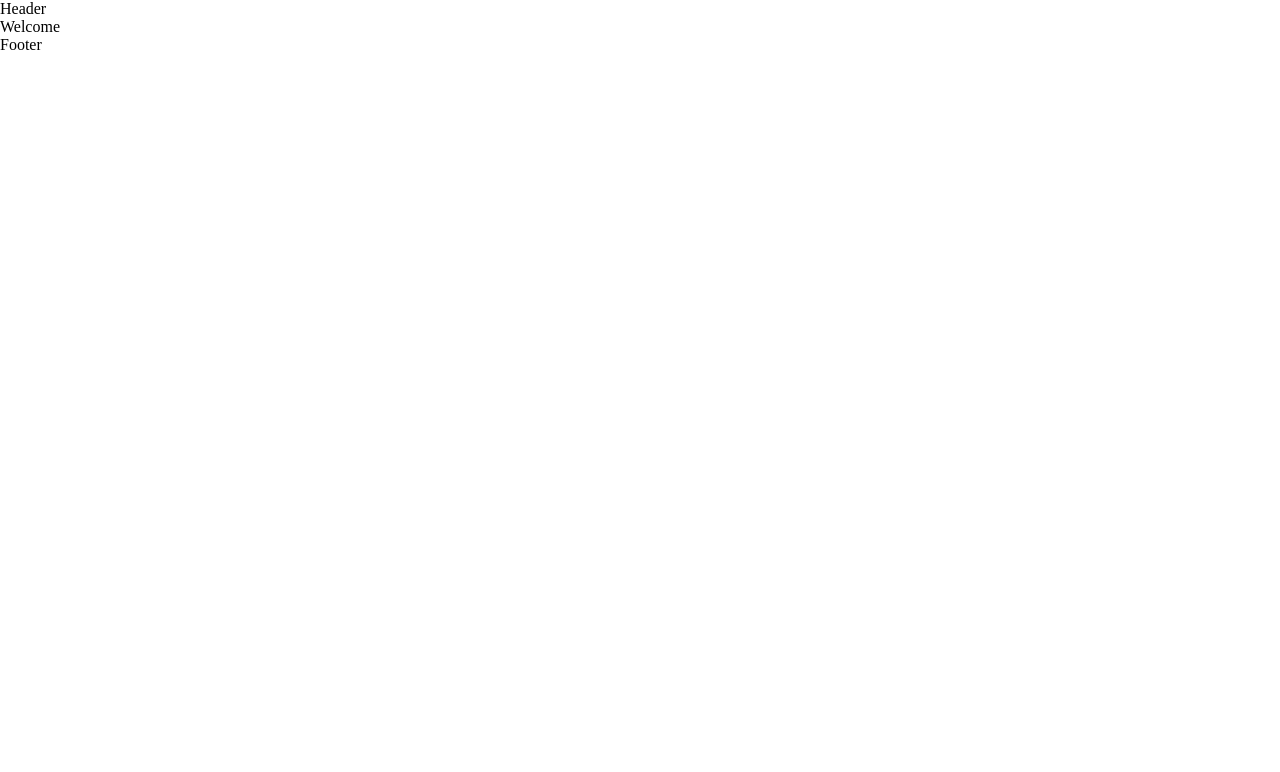
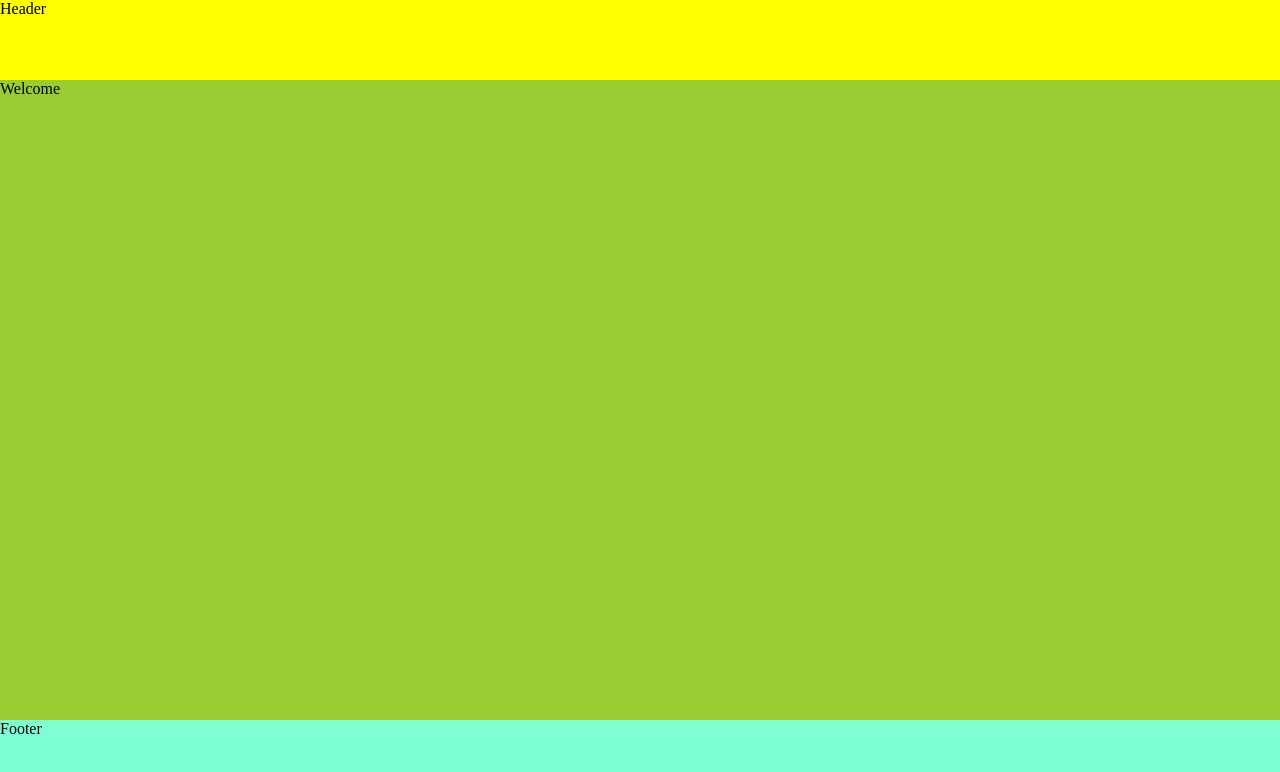
Before and after one commit to johnkatua/Tuk-Past-Paper-Repo, a React (Vite) app: page / in a window 1280 px wide. Shown: the top 772 px of the page. Built offline with nearby package versions, Linux system fonts and the light colour scheme.

Commit message:
divide the layout to three components

```diff
--- a/src/App.css
+++ b/src/App.css
@@ -18,6 +18,8 @@ body {
   padding: 0;
   margin: 0;
   font-family: Epilogue;
+  background-color: var(--gray);
+  height: 100vh;
 }
 
 :root {
--- a/src/components/Footer.jsx
+++ b/src/components/Footer.jsx
@@ -1,7 +1,7 @@
 import React from "react";
 
 const Footer = () => {
-  return <div>Footer</div>;
+  return <div className="footer--container">Footer</div>;
 };
 
 export default Footer;
--- a/src/components/Header.jsx
+++ b/src/components/Header.jsx
@@ -1,7 +1,7 @@
 import React from "react";
 
 const Header = () => {
-  return <div>Header</div>;
+  return <div className="header--container">Header</div>;
 };
 
 export default Header;
--- a/src/components/Layout.jsx
+++ b/src/components/Layout.jsx
@@ -1,6 +1,8 @@
 import React from "react";
+
 import Footer from "./Footer";
 import Header from "./Header";
+import "./index.css";
 
 const Layout = ({ children }) => {
   return (
--- /dev/null
+++ b/src/components/index.css
@@ -0,0 +1,19 @@
+.layout--container {
+  background-color: violet;
+  height: 100vh;
+}
+
+.layout--container main {
+  background-color: yellowgreen;
+  height: 80%;
+}
+
+.header--container {
+  height: 10%;
+  background-color: yellow;
+}
+
+.footer--container {
+  background-color: aquamarine;
+  height: 10%;
+}
```
